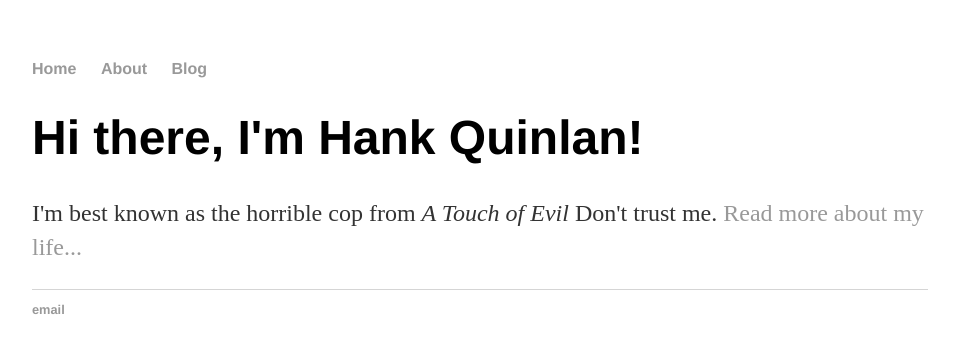
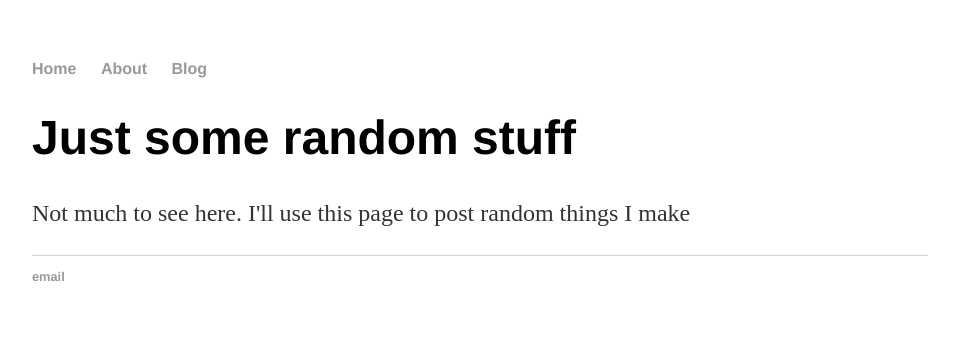
Before and after one commit to ptrmoli/ptrmoli.github.io, a Jekyll site: the page built from index.html, in a window 1280 px wide. Shown: the top 353 px of the page, without its empty margins (160-1119 px from the left). Built offline with Jekyll 4.4.1, drawn with Linux system fonts in a browser that asks for light colours.

Commit message:
Update default.html

```diff
--- a/_layouts/default.html
+++ b/_layouts/default.html
@@ -20,8 +20,8 @@
 			{{ content }}
 
     		<div class="blurb">
-        		<h1>Hi there, I'm Hank Quinlan!</h1>
-				<p>I'm best known as the horrible cop from <em>A Touch of Evil</em> Don't trust me. <a href="/about">Read more about my life...</a></p>
+        		<h1>Just some random stuff</h1>
+				<p>Not much to see here. I'll use this page to post random things I make</p>
     		</div><!-- /.blurb -->
 		</div><!-- /.container -->
 		<footer>
```
